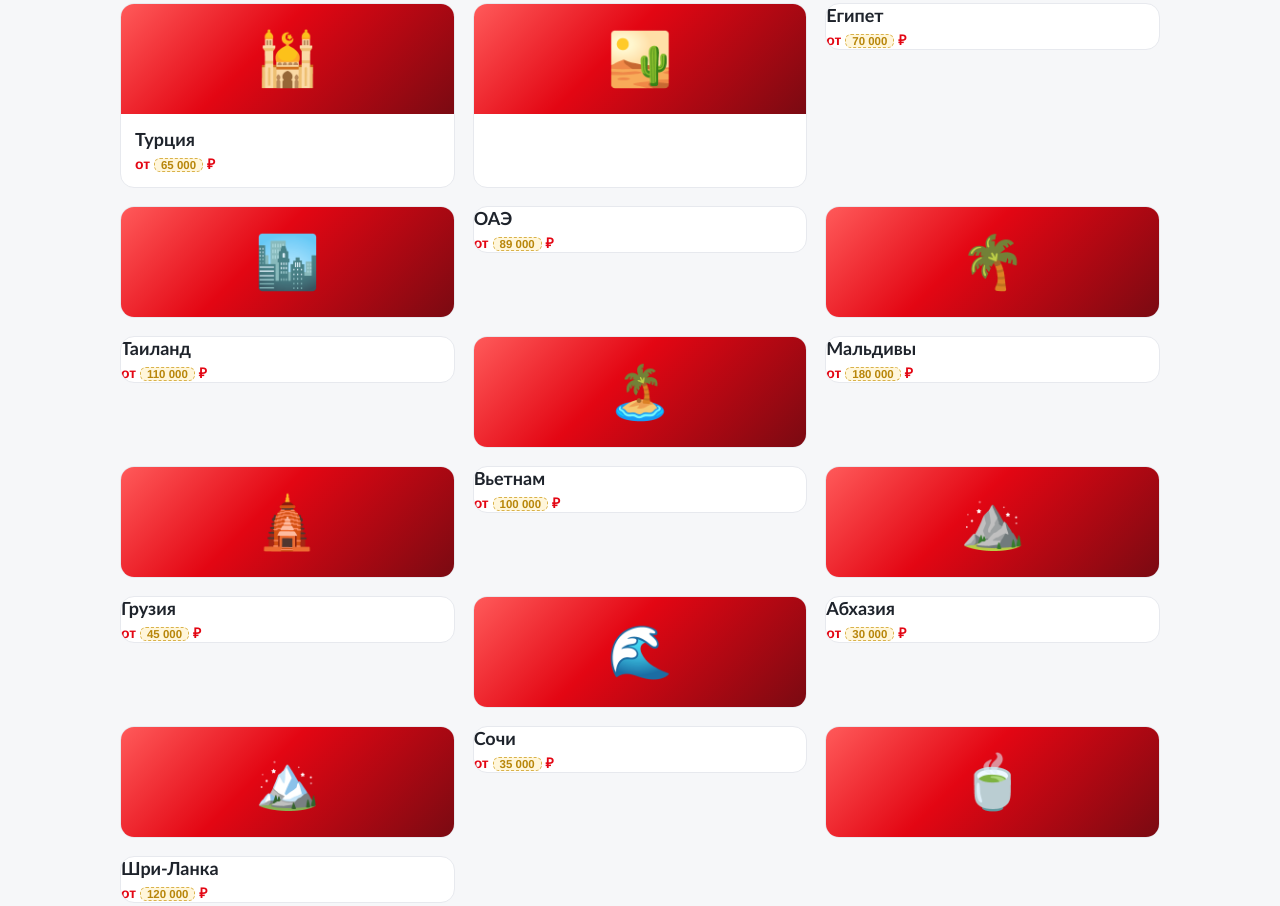
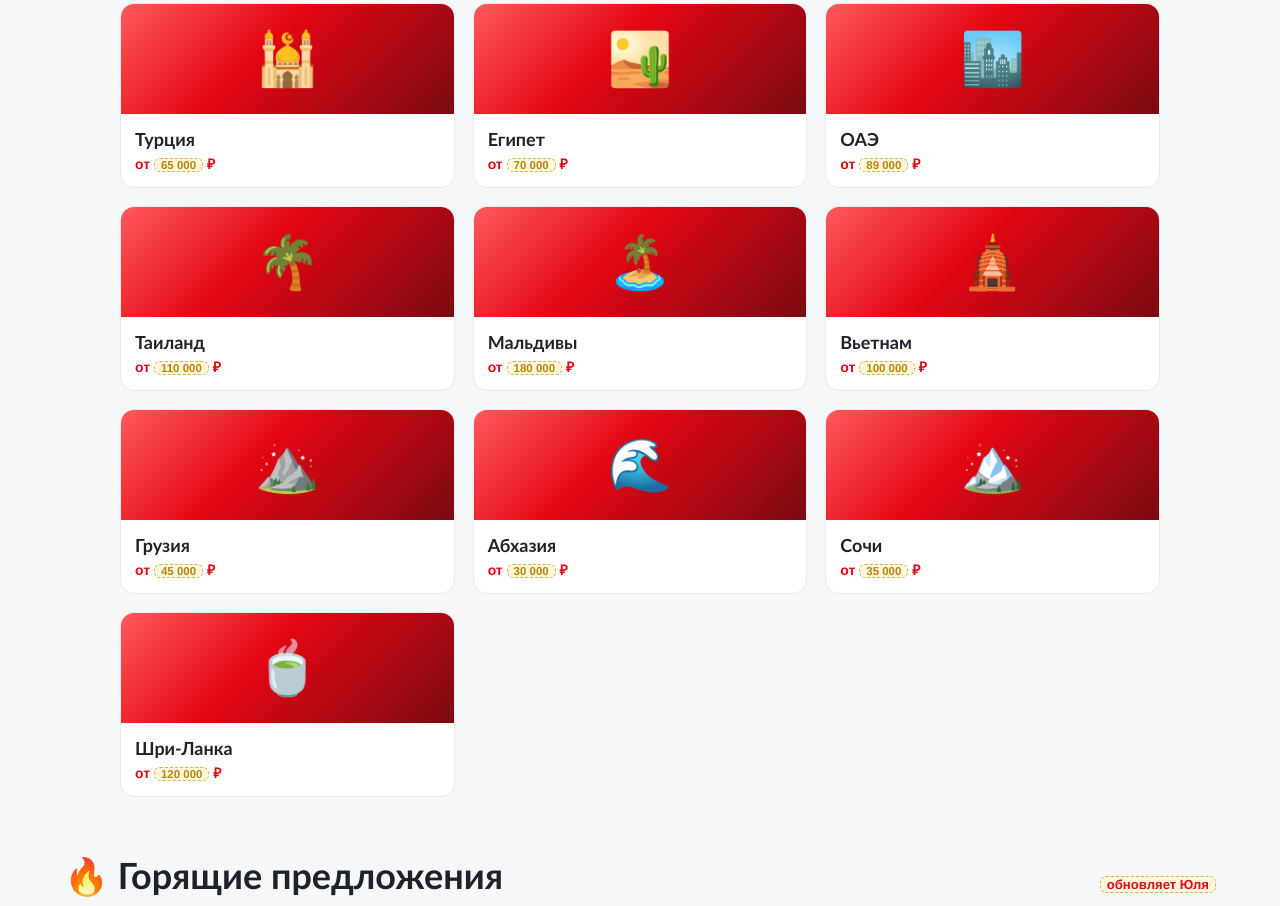
Before and after one commit to iillyyaa1997/voyage-travel-preview, a plain HTML site: page index.html in a window 1280 px wide. Shown: the part 942-1848 px from the top of the page. Drawn offline with Linux system fonts and the light colour scheme.

Commit message:
Fix destination card HTML nesting (cards layout); linter now catches bad nesting

```diff
--- a/index.html
+++ b/index.html
@@ -180,15 +180,15 @@
 <div class="pad"><div class="sh"><h2>Популярные направления</h2><a class="more" href="nizhnekamsk.html">Все направления →</a></div>
   <div class="cards">
     <a class="card" href="turkey.html" style="text-decoration:none;color:inherit;display:block"><div class="img">🕌</div><div class="b"><div class="nm">Турция</div><div class="pr">от <span class="ph">65 000</span> ₽</div></div></a>
-    <a class="card" href="egypt.html" style="text-decoration:none;color:inherit;display:block"><div class="img">🏜️</div><div class="b"><div class="nm">Египет</div><div class="pr">от <span class="ph">70 000</span> ₽</div></a></div>
-    <a class="card" href="uae.html" style="text-decoration:none;color:inherit;display:block"><div class="img">🏙️</div><div class="b"><div class="nm">ОАЭ</div><div class="pr">от <span class="ph">89 000</span> ₽</div></a></div>
-    <a class="card" href="thailand.html" style="text-decoration:none;color:inherit;display:block"><div class="img">🌴</div><div class="b"><div class="nm">Таиланд</div><div class="pr">от <span class="ph">110 000</span> ₽</div></a></div>
-    <a class="card" href="maldives.html" style="text-decoration:none;color:inherit;display:block"><div class="img">🏝️</div><div class="b"><div class="nm">Мальдивы</div><div class="pr">от <span class="ph">180 000</span> ₽</div></a></div>
-    <a class="card" href="vietnam.html" style="text-decoration:none;color:inherit;display:block"><div class="img">🛕</div><div class="b"><div class="nm">Вьетнам</div><div class="pr">от <span class="ph">100 000</span> ₽</div></a></div>
-    <a class="card" href="georgia.html" style="text-decoration:none;color:inherit;display:block"><div class="img">⛰️</div><div class="b"><div class="nm">Грузия</div><div class="pr">от <span class="ph">45 000</span> ₽</div></a></div>
-    <a class="card" href="abkhazia.html" style="text-decoration:none;color:inherit;display:block"><div class="img">🌊</div><div class="b"><div class="nm">Абхазия</div><div class="pr">от <span class="ph">30 000</span> ₽</div></a></div>
-    <a class="card" href="sochi.html" style="text-decoration:none;color:inherit;display:block"><div class="img">🏔️</div><div class="b"><div class="nm">Сочи</div><div class="pr">от <span class="ph">35 000</span> ₽</div></a></div>
-    <a class="card" href="srilanka.html" style="text-decoration:none;color:inherit;display:block"><div class="img">🍵</div><div class="b"><div class="nm">Шри-Ланка</div><div class="pr">от <span class="ph">120 000</span> ₽</div></a></div>
+    <a class="card" href="egypt.html" style="text-decoration:none;color:inherit;display:block"><div class="img">🏜️</div><div class="b"><div class="nm">Египет</div><div class="pr">от <span class="ph">70 000</span> ₽</div></div></a>
+    <a class="card" href="uae.html" style="text-decoration:none;color:inherit;display:block"><div class="img">🏙️</div><div class="b"><div class="nm">ОАЭ</div><div class="pr">от <span class="ph">89 000</span> ₽</div></div></a>
+    <a class="card" href="thailand.html" style="text-decoration:none;color:inherit;display:block"><div class="img">🌴</div><div class="b"><div class="nm">Таиланд</div><div class="pr">от <span class="ph">110 000</span> ₽</div></div></a>
+    <a class="card" href="maldives.html" style="text-decoration:none;color:inherit;display:block"><div class="img">🏝️</div><div class="b"><div class="nm">Мальдивы</div><div class="pr">от <span class="ph">180 000</span> ₽</div></div></a>
+    <a class="card" href="vietnam.html" style="text-decoration:none;color:inherit;display:block"><div class="img">🛕</div><div class="b"><div class="nm">Вьетнам</div><div class="pr">от <span class="ph">100 000</span> ₽</div></div></a>
+    <a class="card" href="georgia.html" style="text-decoration:none;color:inherit;display:block"><div class="img">⛰️</div><div class="b"><div class="nm">Грузия</div><div class="pr">от <span class="ph">45 000</span> ₽</div></div></a>
+    <a class="card" href="abkhazia.html" style="text-decoration:none;color:inherit;display:block"><div class="img">🌊</div><div class="b"><div class="nm">Абхазия</div><div class="pr">от <span class="ph">30 000</span> ₽</div></div></a>
+    <a class="card" href="sochi.html" style="text-decoration:none;color:inherit;display:block"><div class="img">🏔️</div><div class="b"><div class="nm">Сочи</div><div class="pr">от <span class="ph">35 000</span> ₽</div></div></a>
+    <a class="card" href="srilanka.html" style="text-decoration:none;color:inherit;display:block"><div class="img">🍵</div><div class="b"><div class="nm">Шри-Ланка</div><div class="pr">от <span class="ph">120 000</span> ₽</div></div></a>
   </div>
 </div>
 
```
